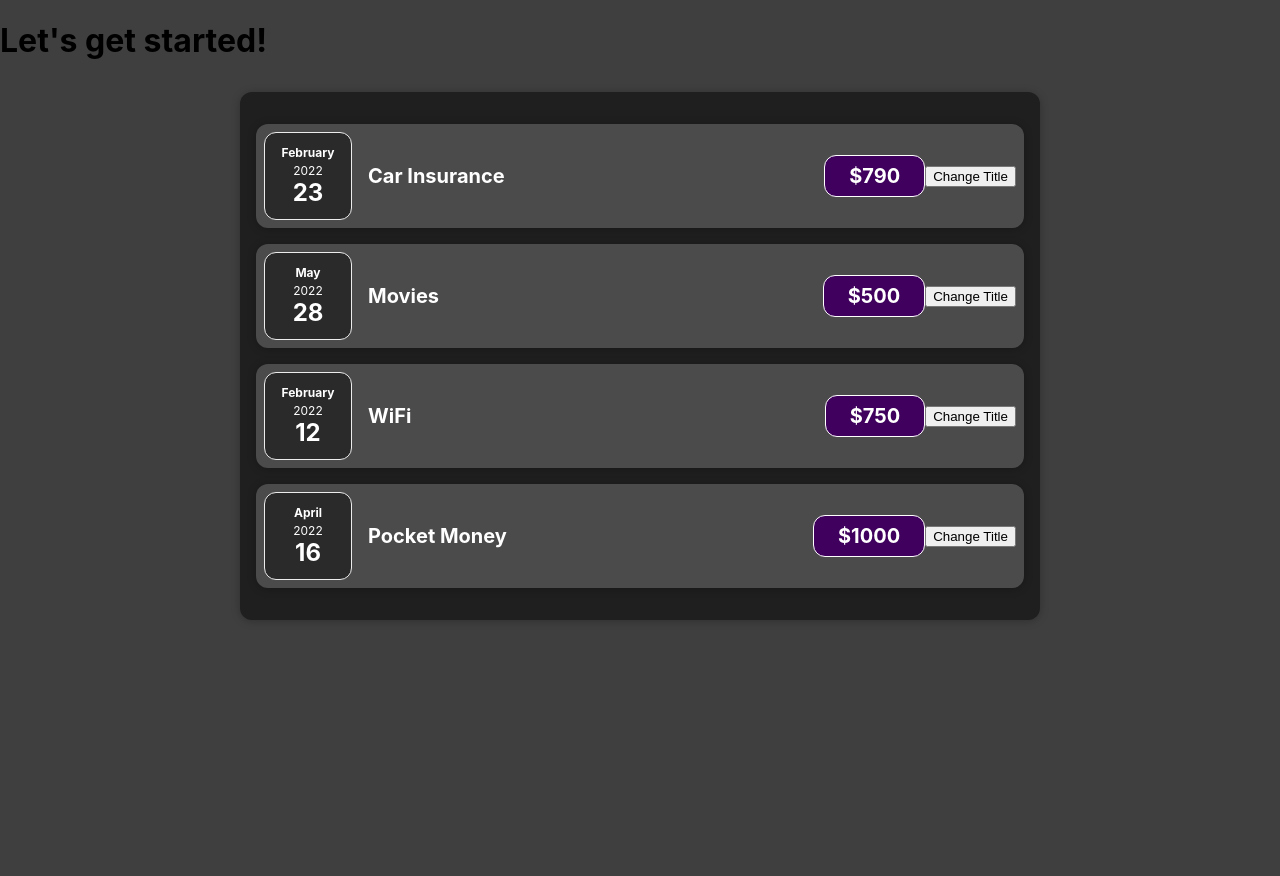
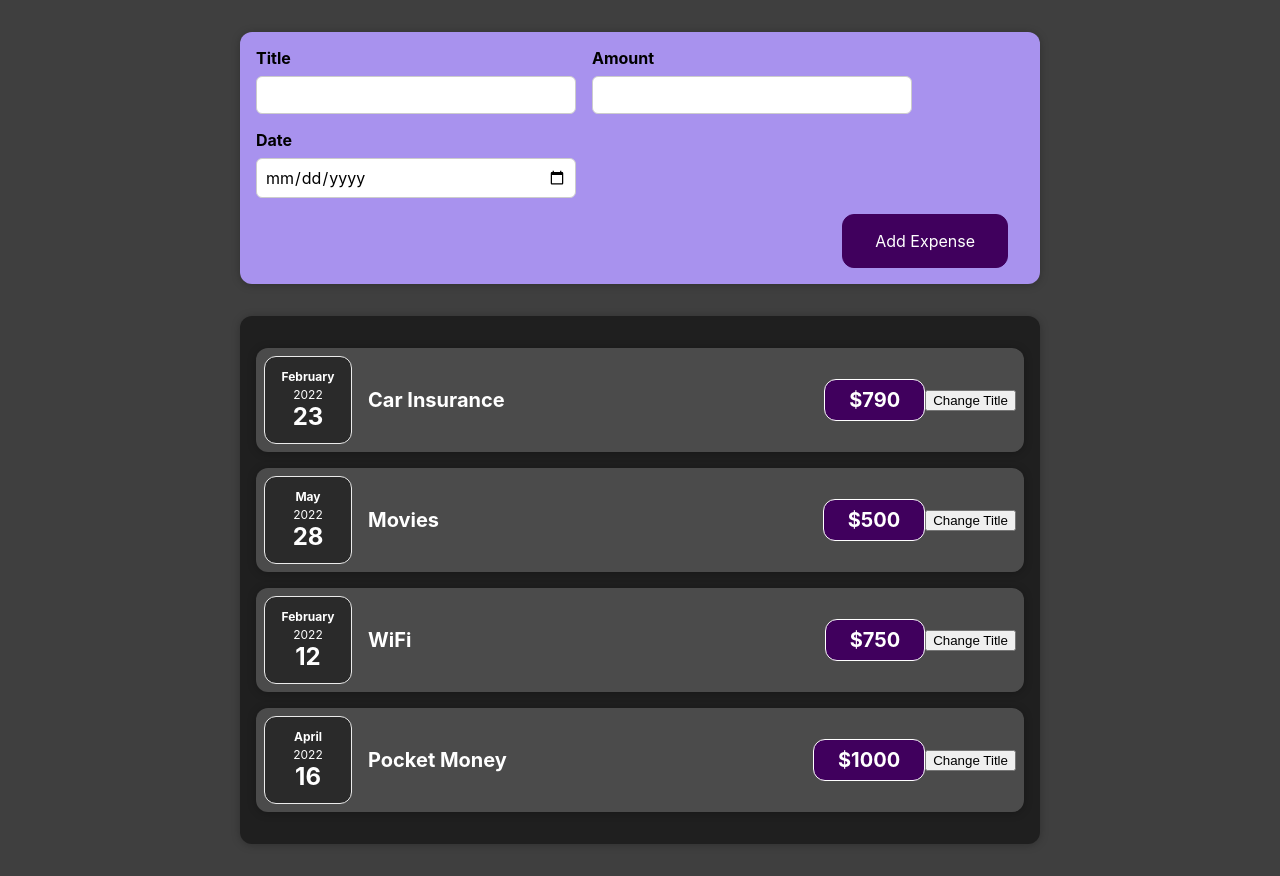
Before and after one commit to lingeshnafeax/React, a React (Create React App) app in the folder react-practice/: page / in a window 1280 px wide. Before the commit the page ends 800 px from the top, so only its background shows below. Built offline with nearby package versions, Linux system fonts and the light colour scheme.

Commit message:
Day 2 End

```diff
--- a/react-practice/src/App.js
+++ b/react-practice/src/App.jsx
@@ -1,4 +1,5 @@
 import Expense from "./components/Expenses/Expense";
+import NewExpense from "./components/NewExpense/NewExpense";
 import "./App.css";
 
 const App = () => {
@@ -30,7 +31,7 @@ const App = () => {
   ];
   return (
     <div>
-      <h1>Let's get started!</h1>
+      <NewExpense/>
       <Expense items={expenses} />
     </div>
   );
--- a/react-practice/src/components/Expenses/ExpenseItem.jsx
+++ b/react-practice/src/components/Expenses/ExpenseItem.jsx
@@ -1,11 +1,11 @@
+import React, { useState } from "react";
 import "./ExpenseItem.css";
 import Card from "../UI/Card";
 import ExpenseDate from "./ExpenseDate";
 const ExpenseItem = (props) => {
-  let title = props.title;
+  const [title, setTitle] = useState(props.title);
   const clickHandler = () => {
-    title = "Hello";
-    console.log((title));
+    setTitle("Updated!");
   };
   return (
     <Card className="expense-item">
--- /dev/null
+++ b/react-practice/src/components/NewExpense/ExpenseForm.css
@@ -0,0 +1,26 @@
+.new-expense__controls {
+  display: flex;
+  flex-wrap: wrap;
+  gap: 1rem;
+  margin-bottom: 1rem;
+  text-align: left;
+}
+
+.new-expense__control label {
+  font-weight: bold;
+  margin-bottom: 0.5rem;
+  display: block;
+}
+
+.new-expense__control input {
+  font: inherit;
+  padding: 0.5rem;
+  border-radius: 6px;
+  border: 1px solid #ccc;
+  width: 20rem;
+  max-width: 100%;
+}
+
+.new-expense__actions {
+  text-align: right;
+}
--- /dev/null
+++ b/react-practice/src/components/NewExpense/ExpenseForm.jsx
@@ -0,0 +1,65 @@
+import { useState } from "react";
+import "./ExpenseForm.css";
+const ExpenseForm = () => {
+   const [newTitle, setNewTitle] = useState("")
+   const [newAmount, setNewAmount] = useState("")
+   const [newDate,setNewDate]=useState("")
+  //const [userInput, setUserInput] = useState({
+  //  newTitle: "",
+  //  newAmount: "",
+  //  newDate: "",
+  //});
+  const titleChangeHandler = (event) => {
+    //setUserInput((userInput) => {
+    //  return { ...userInput, newTitle: event.target.value };
+    //});
+    setNewTitle(event.target.value)
+    console.log(newTitle);
+  };
+  const amountChangeHandler = (event) => {
+    //setUserInput((userInput) => {
+    //  return { ...userInput, newAmount: event.target.value };
+    //});
+    setNewAmount(event.target.value)
+    console.log(newAmount);
+  };
+  const dateChangeHandler = (event) => {
+    //setUserInput((userInput) => {
+    //  return { ...userInput, newDate: event.target.value };
+    //});
+    setNewDate(event.target.value)
+    console.log(newDate);
+  };
+  return (
+    <form>
+      <div className="new-expense__controls">
+        <div className="new-expense__control">
+          <label>Title</label>
+          <input type="text" onChange={titleChangeHandler} />
+        </div>
+        <div className="new-expense__control">
+          <label>Amount</label>
+          <input
+            type="number"
+            min="0.01"
+            step="0.01"
+            onChange={amountChangeHandler}
+          />
+        </div>
+        <div className="new-expense__control">
+          <label>Date</label>
+          <input
+            type="date"
+            min="2019-01-01"
+            max="2022-12-31"
+            onChange={dateChangeHandler}
+          />
+        </div>
+      </div>
+      <div className="new-expense__actions">
+        <button type="submit">Add Expense</button>
+      </div>
+    </form>
+  );
+};
+export default ExpenseForm;
--- /dev/null
+++ b/react-practice/src/components/NewExpense/NewExpense.css
@@ -0,0 +1,38 @@
+.new-expense {
+  background-color: #a892ee;
+  padding: 1rem;
+  margin: 2rem auto;
+  width: 50rem;
+  max-width: 95%;
+  border-radius: 12px;
+  text-align: center;
+  box-shadow: 0 1px 8px rgba(0, 0, 0, 0.25);
+}
+
+.new-expense button {
+  font: inherit;
+  cursor: pointer;
+  padding: 1rem 2rem;
+  border: 1px solid #40005d;
+  background-color: #40005d;
+  color: white;
+  border-radius: 12px;
+  margin-right: 1rem;
+}
+
+.new-expense button:hover,
+.new-expense button:active {
+  background-color: #510674;
+  border-color: #510674;
+}
+
+.new-expense button.alternative {
+  color: #220131;
+  border-color: transparent;
+  background-color: transparent;
+}
+
+.new-expense button.alternative:hover,
+.new-expense button.alternative:active {
+  background-color: #ddb3f8;
+}
--- /dev/null
+++ b/react-practice/src/components/NewExpense/NewExpense.jsx
@@ -0,0 +1,10 @@
+import "./NewExpense.css"
+import ExpenseForm from "./ExpenseForm";
+const NewExpense = () => {
+  return (
+    <div className="new-expense">
+      <ExpenseForm></ExpenseForm>
+    </div>
+  );
+};
+export default NewExpense;
```
Also changed, not shown: react-practice/src/components/UI/Card.jsx (renamed from react-practice/src/components/UI/Card.js).
